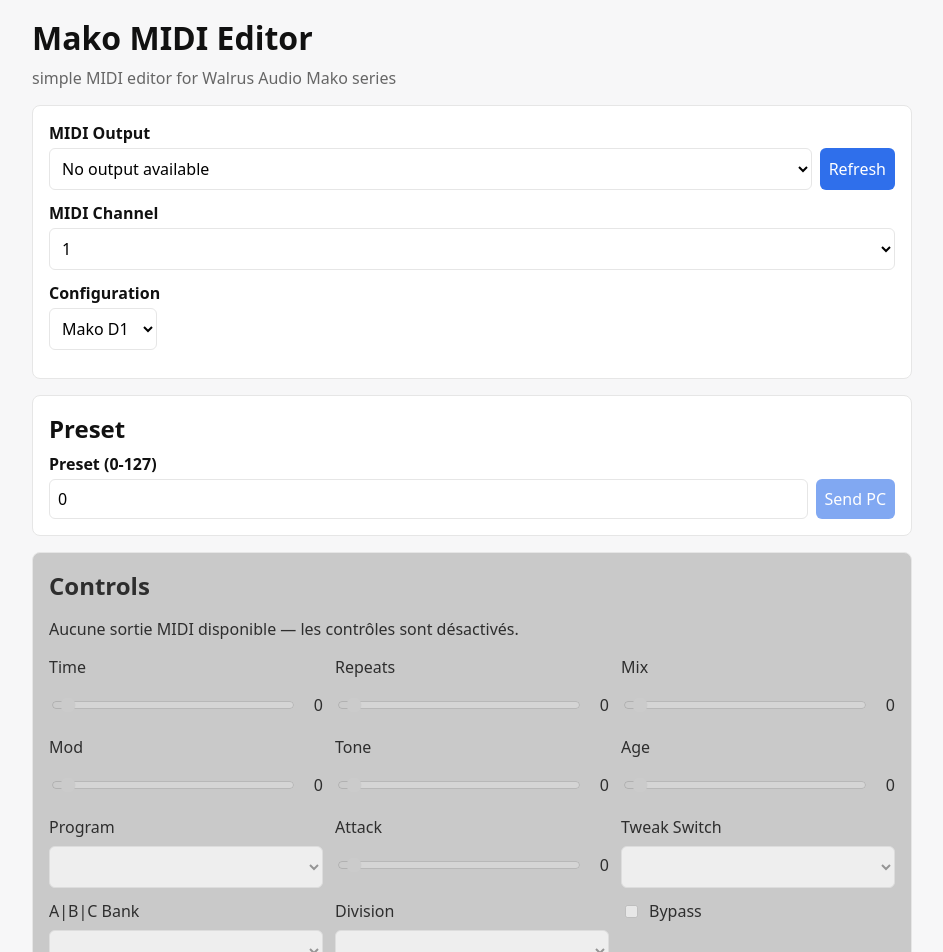
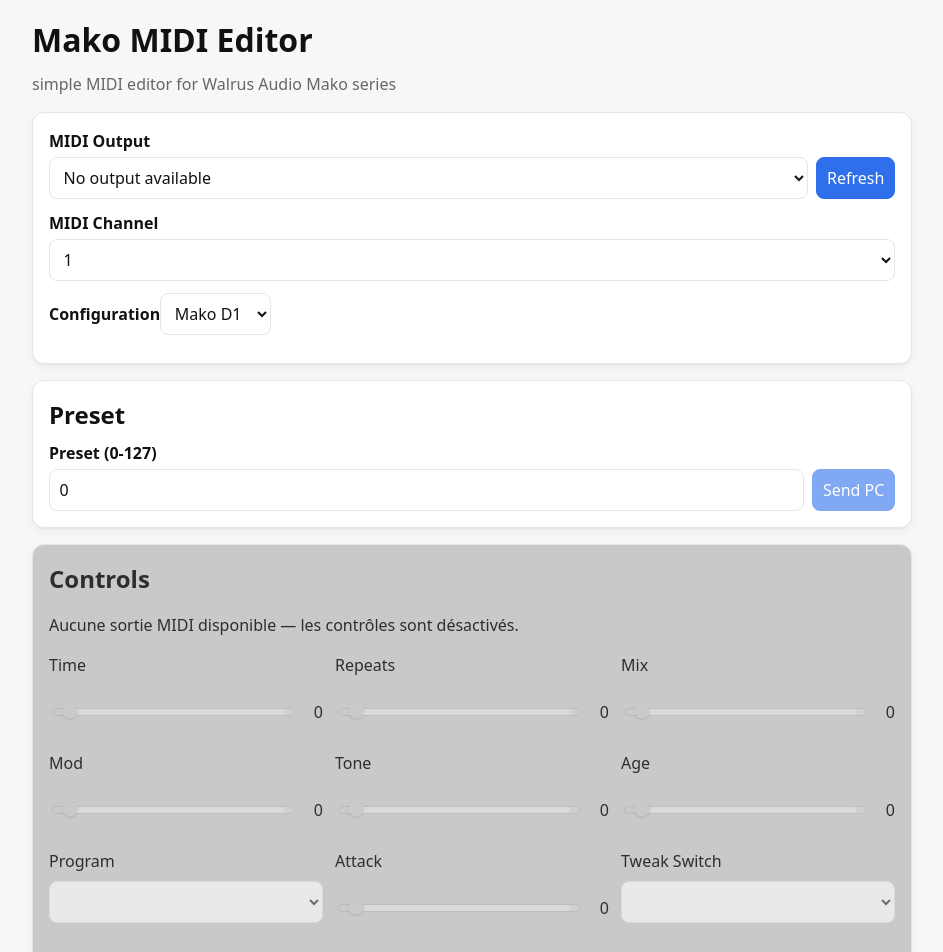
Before and after one commit to bpodrop/mako-editor, a Vue app: page / in a window 1280 px wide. Shown: the top 952 px of the page, without its empty margins (168-1111 px from the left). Built offline with nearby package versions, Linux system fonts and the light colour scheme.

Commit message:
update theme

```diff
--- a/index.html
+++ b/index.html
@@ -3,6 +3,7 @@
   <head>
     <meta charset="UTF-8" />
     <meta name="viewport" content="width=device-width, initial-scale=1.0" />
+    <meta name="color-scheme" content="light dark" />
     <meta name="theme-color" content="#2f6feb" />
     <link rel="manifest" href="/manifest.webmanifest" />
     <title>MIDI Controller</title>
--- a/src/features/pedal-controls/components/RangeControl.vue
+++ b/src/features/pedal-controls/components/RangeControl.vue
@@ -11,11 +11,6 @@
         :step="1"
         :value="current"
         :disabled="disabled"
-        :aria-label="control.label"
-        role="slider"
-        :aria-valuemin="control.min"
-        :aria-valuemax="control.max"
-        :aria-valuenow="current"
         @input="onInput"
       />
       <output :for="id" class="val" aria-live="polite">{{ current }}</output>
--- a/src/styles/base.css
+++ b/src/styles/base.css
@@ -1,48 +1,109 @@
 :root {
+  /* Colors (light) */
   --bg: #f7f7f8;
+  --surface: #ffffff;
   --fg: #111;
+  --muted: #666;
   --primary: #2f6feb;
+  --primary-contrast: #fff;
   --border: #e6e6e6;
+
+  /* Rounding and shadows */
+  --radius: 12px;
+  --radius-sm: 8px;
+  --shadow-1: 0 1px 2px rgba(0,0,0,.05), 0 4px 10px rgba(0,0,0,.04);
+
+  /* Focus ring */
+  --focus-ring: 0 0 0 3px rgba(47, 111, 235, .35);
+
+  color-scheme: light dark;
 }
 
-html, body, #app {
-  height: 100%;
+@media (prefers-color-scheme: dark) {
+  :root {
+    --bg: #0c0f14;
+    --surface: #12161c;
+    --fg: #f2f4f6;
+    --muted: #9aa3ad;
+    --border: #273140;
+    --shadow-1: 0 1px 2px rgba(0,0,0,.4), 0 6px 20px rgba(0,0,0,.3);
+  }
 }
+
+html, body, #app { height: 100%; }
 
 body {
   margin: 0;
   background: var(--bg);
   color: var(--fg);
-  font-family: system-ui, -apple-system, Segoe UI, Roboto, Helvetica, Arial, sans-serif;
+  font-family: system-ui, -apple-system, "Segoe UI", Roboto, Helvetica, Arial, sans-serif;
+  line-height: 1.5;
   -webkit-font-smoothing: antialiased;
   -moz-osx-font-smoothing: grayscale;
 }
 
-h1, h2, h3 {
-  margin: 0 0 0.5rem 0;
+h1, h2, h3 { margin: 0 0 .5rem 0; }
+.subtitle { color: var(--muted); }
+
+/* Accessible focus styles */
+:focus { outline: none; }
+:focus-visible {
+  outline: 2px solid var(--primary);
+  outline-offset: 2px;
+  box-shadow: var(--focus-ring);
 }
 
-label, input, select, button {
-  font: inherit;
+/* Controls */
+label, input, select, button { font: inherit; }
+input, select, button {
+  padding: .5rem .6rem;
+  border-radius: var(--radius-sm);
+  border: 1px solid var(--border);
+  background: var(--surface);
+  color: inherit;
+  transition: border-color .15s ease, background-color .15s ease, box-shadow .15s ease, transform .04s ease;
+}
+input:disabled, select:disabled, button:disabled { opacity: .6; cursor: not-allowed; }
+
+/* Buttons */
+button.btn {
+  background: var(--primary);
+  color: var(--primary-contrast);
+  border: 1px solid var(--primary);
+  cursor: pointer;
+}
+button.btn:hover:not(:disabled) { filter: brightness(0.97); }
+button.btn:active:not(:disabled) { transform: translateY(1px); }
+
+/* Containers */
+.container { max-width: 880px; margin: 0 auto; padding: 1rem; }
+.card {
+  background: var(--surface);
+  border: 1px solid var(--border);
+  border-radius: var(--radius);
+  padding: 1rem;
+  margin-bottom: 1rem;
+  box-shadow: var(--shadow-1);
 }
 
-input, select, button {
-  padding: 0.5rem;
-  border-radius: 6px;
-  border: 1px solid var(--border);
-  background: #fff;
+/* Layout helpers */
+.grid { display: grid; gap: 1rem; }
+.controls-grid { display: grid; grid-template-columns: repeat(auto-fit, minmax(240px, 1fr)); gap: .75rem; }
+.label { font-weight: 600; color: inherit; }
+.row { display: flex; gap: .5rem; align-items: center; }
+.error { color: #b00020; }
+
+/* Range input styling */
+input[type="range"] { height: 2rem; background: transparent; }
+input[type="range"]::-webkit-slider-runnable-track { height: 6px; background: var(--border); border-radius: 999px; }
+input[type="range"]::-webkit-slider-thumb {
+  -webkit-appearance: none; width: 18px; height: 18px; background: var(--primary);
+  border-radius: 50%; margin-top: -6px; border: none; box-shadow: 0 1px 2px rgba(0,0,0,.15);
+}
+input[type="range"]::-moz-range-track { height: 6px; background: var(--border); border-radius: 999px; }
+input[type="range"]::-moz-range-thumb {
+  width: 18px; height: 18px; background: var(--primary); border: none; border-radius: 50%; box-shadow: 0 1px 2px rgba(0,0,0,.15);
 }
 
-button.btn {
-  background: var(--primary);
-  color: #fff;
-  border: 1px solid transparent;
-  cursor: pointer;
-}
-
-button.btn:disabled {
-  opacity: 0.6;
-  cursor: not-allowed;
-}
-
-.label { font-weight: 600; }
+/* Reduced motion */
+@media (prefers-reduced-motion: reduce) { * { transition: none !important; animation: none !important; } }
--- a/src/ui/App.vue
+++ b/src/ui/App.vue
@@ -1,10 +1,11 @@
 <template>
   <div class="container">
-    <header class="header">
+    <header class="header" role="banner">
       <h1>Mako MIDI Editor</h1>
       <p class="subtitle">simple MIDI editor for Walrus Audio Mako series</p>
     </header>
 
+    <main id="main" role="main" aria-describedby="status">
       <section class="card">
         <div class="form-row">
           <DeviceSelect />
@@ -26,9 +27,9 @@
         <PcSender />
       </section>
 
-    <section class="card" :style="controlsCardStyle">
-      <h2>Controls</h2>
-      <p v-if="!selectedConfig">Sélectionnez une configuration pour afficher les contrôles.</p>
+      <section class="card" :style="controlsCardStyle" aria-labelledby="controls-heading">
+        <h2 id="controls-heading">Controls</h2>
+        <p id="status" v-if="!selectedConfig">Sélectionnez une configuration pour afficher les contrôles.</p>
         <template v-else>
           <p v-if="!isOutputReady" aria-live="polite">Aucune sortie MIDI disponible — les contrôles sont désactivés.</p>
           <div class="controls-grid">
@@ -44,15 +45,17 @@
         </template>
       </section>
 
-    <p v-if="errorMessage" class="error">{{ errorMessage }}</p>
+      <p v-if="errorMessage" class="error" role="alert" aria-live="assertive">{{ errorMessage }}</p>
+    </main>
 
-    <footer class="footer">
+    <footer class="footer" role="contentinfo">
       <small>
         Web MIDI requires a secure context (HTTPS or localhost).<br />
         This app is installable (PWA) - add it to your home screen.
       </small>
     </footer>
   </div>
+
 </template>
 
 <script setup lang="ts">
@@ -131,47 +134,16 @@ function onValue(ctrl: AnyControl, v: number) {
 </script>
 
 <style scoped>
-.container {
-  max-width: 880px;
-  margin: 0 auto;
-  padding: 1rem;
-}
 .header {
   margin-bottom: 1rem;
 }
 .subtitle {
-  color: #666;
   margin: 0.25rem 0 0;
-}
-.card {
-  background: #fff;
-  border: 1px solid #e6e6e6;
-  border-radius: 8px;
-  padding: 1rem;
-  margin-bottom: 1rem;
 }
 .form-row {
   margin-bottom: 0.75rem;
 }
-.label {
-  display: block;
-  margin-bottom: 0.25rem;
-}
-.grid {
-  display: grid;
-  grid-template-columns: repeat(auto-fit, minmax(280px, 1fr));
-  gap: 1rem;
-}
-.controls-grid {
-  display: grid;
-  grid-template-columns: repeat(auto-fit, minmax(240px, 1fr));
-  gap: 0.75rem;
-}
-.error {
-  color: #b00020;
-}
 .footer {
   margin-top: 2rem;
-  color: #666;
 }
 </style>
```
Lines whose indentation alone changed are shown as unchanged.
